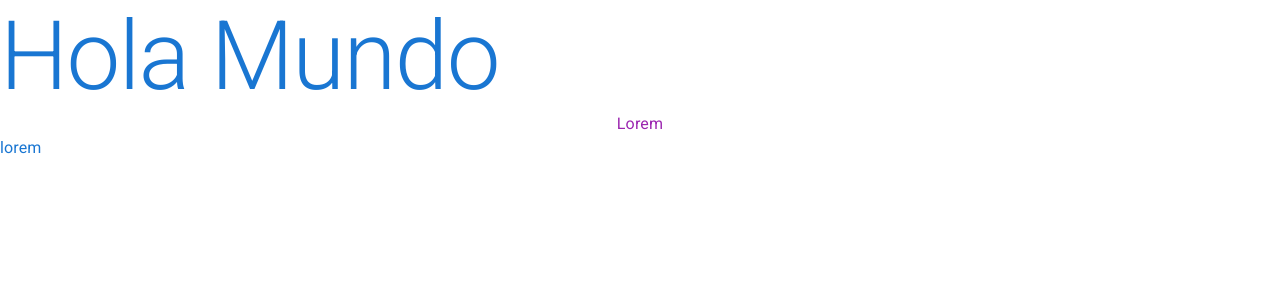
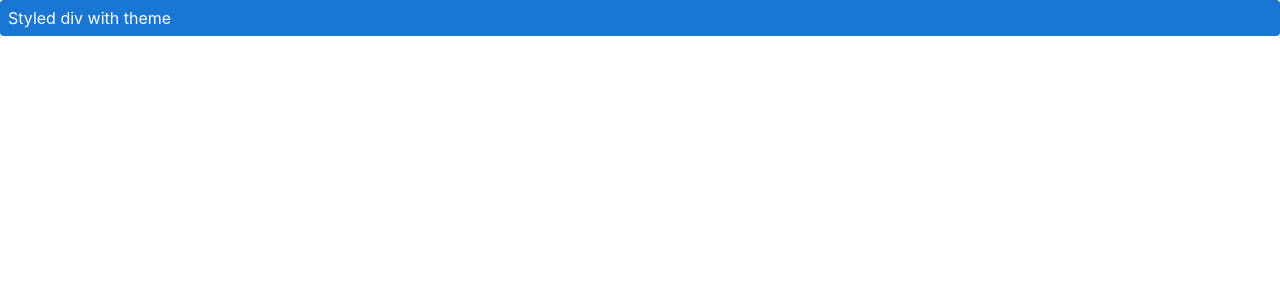
Before and after one commit to willluna/Curso_materialUI_react, a React (Create React App) app: page / in a window 1280 px wide. Shown: the top 300 px of the page. Built offline with nearby package versions, Linux system fonts and the light colour scheme.

Commit message:
Curso Material UI #06 Tema Global

```diff
--- a/src/App.jsx
+++ b/src/App.jsx
@@ -1,24 +1,26 @@
-import { Typography } from '@mui/material';
-import React from 'react';
+import * as React from 'react';
+import { styled, createTheme, ThemeProvider } from '@mui/system';
 
+const customTheme = createTheme({
+  palette: {
+    primary: {
+      main: '#1976d2',
+      contrastText: 'white',
+    },
+  },
+});
 
+const MyThemeComponent = styled('div')(({ theme }) => ({
+  color: theme.palette.primary.contrastText,
+  backgroundColor: theme.palette.primary.main,
+  padding: theme.spacing(1),
+  borderRadius: theme.shape.borderRadius,
+}));
 
-function App() {
+export default function ThemeUsage() {
   return (
-    <div>
-    <Typography variant='h1' color='primary'>
-      Hola Mundo
-    </Typography>
-
-    <Typography variant="body1" color="secondary" align='center'>
-      Lorem
-    </Typography>
-
-    <Typography variant="body1" color="primary">
-      lorem
-    </Typography>
-    </div>
+    <ThemeProvider theme={customTheme}>
+      <MyThemeComponent>Styled div with theme</MyThemeComponent>
+    </ThemeProvider>
   );
 }
-
-export default App;
```
